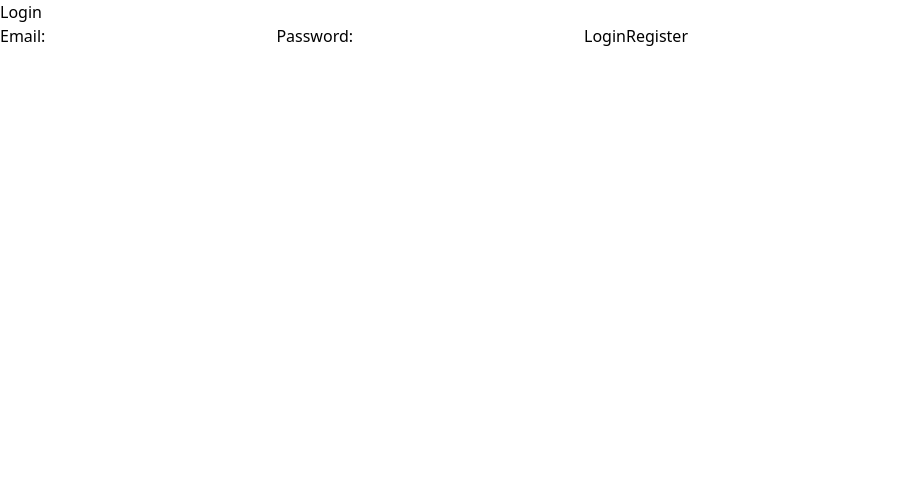
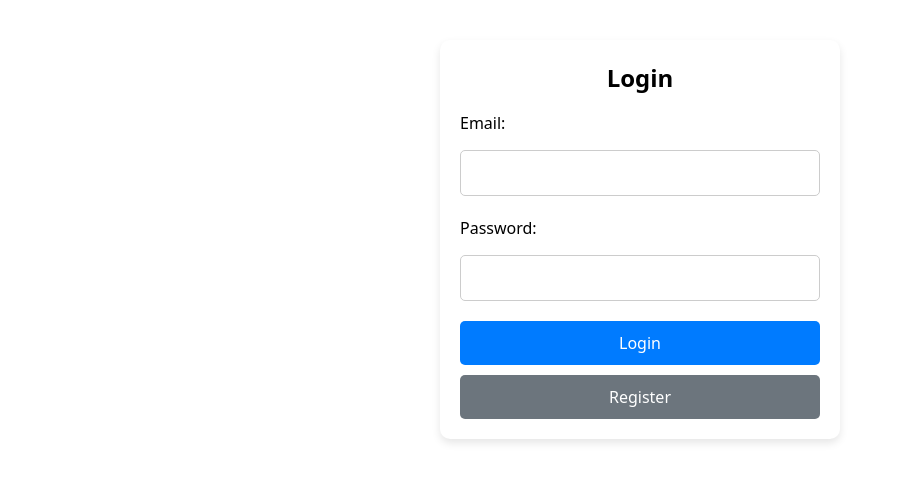
Before and after one commit to zhuhe97/MERN-forum, a React (Vite) app in the folder frontend/: page /login in a window 1280 px wide. Shown: the top 482 px of the page, without its empty margins (0-901 px from the left). Built offline with nearby package versions, Linux system fonts and the light colour scheme.

Commit message:
fix: change UI of login and signup pages

```diff
--- a/frontend/src/pages/Login.jsx
+++ b/frontend/src/pages/Login.jsx
@@ -23,40 +23,105 @@ const Login = ({ onLogin }) => {
 			});
 			onLogin(response.data);
 			navigate('/');
-			setLoading(false);
 		} catch (error) {
 			console.error('Login failed:', error);
+		} finally {
 			setLoading(false);
 		}
 	};
 
+	const cardStyle = {
+		maxWidth: '400px',
+		margin: '40px auto',
+		padding: '20px',
+		boxShadow: '0 4px 8px 0 rgba(0,0,0,0.1)',
+		borderRadius: '10px',
+		display: 'flex',
+		flexDirection: 'column',
+		gap: '15px',
+		backgroundColor: 'white',
+	};
+
+	const labelStyle = {
+		display: 'block',
+		marginBottom: '5px',
+		fontWeight: '500',
+	};
+
+	const inputStyle = {
+		padding: '10px',
+		borderRadius: '5px',
+		border: '1px solid #ccc',
+		marginBottom: '10px',
+	};
+
+	const buttonStyle = {
+		padding: '10px 20px',
+		borderRadius: '5px',
+		border: 'none',
+		backgroundColor: '#007bff',
+		color: 'white',
+		cursor: 'pointer',
+		fontWeight: '500',
+	};
+
+	const buttonSecondaryStyle = {
+		...buttonStyle,
+		backgroundColor: '#6c757d',
+	};
+
+	const hoverEffect = {
+		':hover': {
+			opacity: 0.8,
+		},
+	};
+
+	Object.assign(buttonStyle, hoverEffect);
+	Object.assign(buttonSecondaryStyle, hoverEffect);
+
 	return (
-		<form onSubmit={handleSubmit}>
-			<h2>Login</h2>
-			<label htmlFor='email'>Email:</label>
+		<div style={cardStyle}>
+			<h2 style={{ textAlign: 'center', fontWeight: '600', fontSize: '24px' }}>
+				Login
+			</h2>
+			<form
+				onSubmit={handleSubmit}
+				style={{ display: 'flex', flexDirection: 'column', gap: '10px' }}
+			>
+				<label htmlFor='email' style={labelStyle}>
+					Email:
+				</label>
 				<input
 					type='email'
 					id='email'
 					value={email}
 					onChange={e => setEmail(e.target.value)}
 					required
+					style={inputStyle}
 				/>
-			<label htmlFor='password'>Password:</label>
+				<label htmlFor='password' style={labelStyle}>
+					Password:
+				</label>
 				<input
 					type='password'
 					id='password'
 					value={password}
 					onChange={e => setPassword(e.target.value)}
 					required
+					style={inputStyle}
 				/>
-			<button type='submit' disabled={loading}>
+				<button type='submit' disabled={loading} style={buttonStyle}>
 					{loading ? 'Logging in...' : 'Login'}
 				</button>
-
-			<button type='button' onClick={handleGoToRegister}>
+				<button
+					type='button'
+					onClick={handleGoToRegister}
+					style={buttonSecondaryStyle}
+				>
 					Register
 				</button>
 			</form>
+		</div>
 	);
 };
 
--- a/frontend/src/pages/Register.jsx
+++ b/frontend/src/pages/Register.jsx
@@ -19,49 +19,99 @@ const Register = () => {
 				email,
 				password,
 			});
-			setLoading(false);
 			navigate('/login');
 		} catch (error) {
 			console.error('Registration failed:', error);
+		} finally {
 			setLoading(false);
 		}
 	};
 
+	// Reuse the styles from the Login component
+	const cardStyle = {
+		maxWidth: '400px',
+		margin: '40px auto',
+		padding: '20px',
+		boxShadow: '0 4px 8px 0 rgba(0,0,0,0.1)',
+		borderRadius: '10px',
+		display: 'flex',
+		flexDirection: 'column',
+		gap: '15px',
+		backgroundColor: 'white',
+	};
+
+	const labelStyle = {
+		display: 'block',
+		marginBottom: '5px',
+		fontWeight: '500',
+	};
+
+	const inputStyle = {
+		padding: '10px',
+		borderRadius: '5px',
+		border: '1px solid #ccc',
+		marginBottom: '10px', // Add some space below the input
+	};
+
+	const buttonStyle = {
+		padding: '10px 20px',
+		borderRadius: '5px',
+		border: 'none',
+		backgroundColor: '#007bff',
+		color: 'white',
+		cursor: 'pointer',
+		fontWeight: '500',
+		marginTop: '10px', // Add some space above the button
+	};
+
+	// JSX for the register form
 	return (
-		<form onSubmit={handleSubmit}>
-			<h2>Register</h2>
-			{/* Username Field */}
-			<label htmlFor='username'>Username:</label>
+		<div style={cardStyle}>
+			<h2 style={{ textAlign: 'center', fontWeight: '600', fontSize: '24px' }}>
+				Register
+			</h2>
+			<form
+				onSubmit={handleSubmit}
+				style={{ display: 'flex', flexDirection: 'column', gap: '10px' }}
+			>
+				<label htmlFor='username' style={labelStyle}>
+					Username:
+				</label>
 				<input
 					type='text'
 					id='username'
 					value={username}
 					onChange={e => setUsername(e.target.value)}
 					required
+					style={inputStyle}
 				/>
-			{/* Email Field */}
-			<label htmlFor='email'>Email:</label>
+				<label htmlFor='email' style={labelStyle}>
+					Email:
+				</label>
 				<input
 					type='email'
 					id='email'
 					value={email}
 					onChange={e => setEmail(e.target.value)}
 					required
+					style={inputStyle}
 				/>
-			{/* Password Field */}
-			<label htmlFor='password'>Password:</label>
+				<label htmlFor='password' style={labelStyle}>
+					Password:
+				</label>
 				<input
 					type='password'
 					id='password'
 					value={password}
 					onChange={e => setPassword(e.target.value)}
 					required
+					style={inputStyle}
 				/>
-			{/* Submit Button */}
-			<button type='submit' disabled={loading}>
+				<button type='submit' disabled={loading} style={buttonStyle}>
 					{loading ? 'Registering...' : 'Register'}
 				</button>
 			</form>
+		</div>
 	);
 };
 
```
Lines whose indentation alone changed are shown as unchanged.
